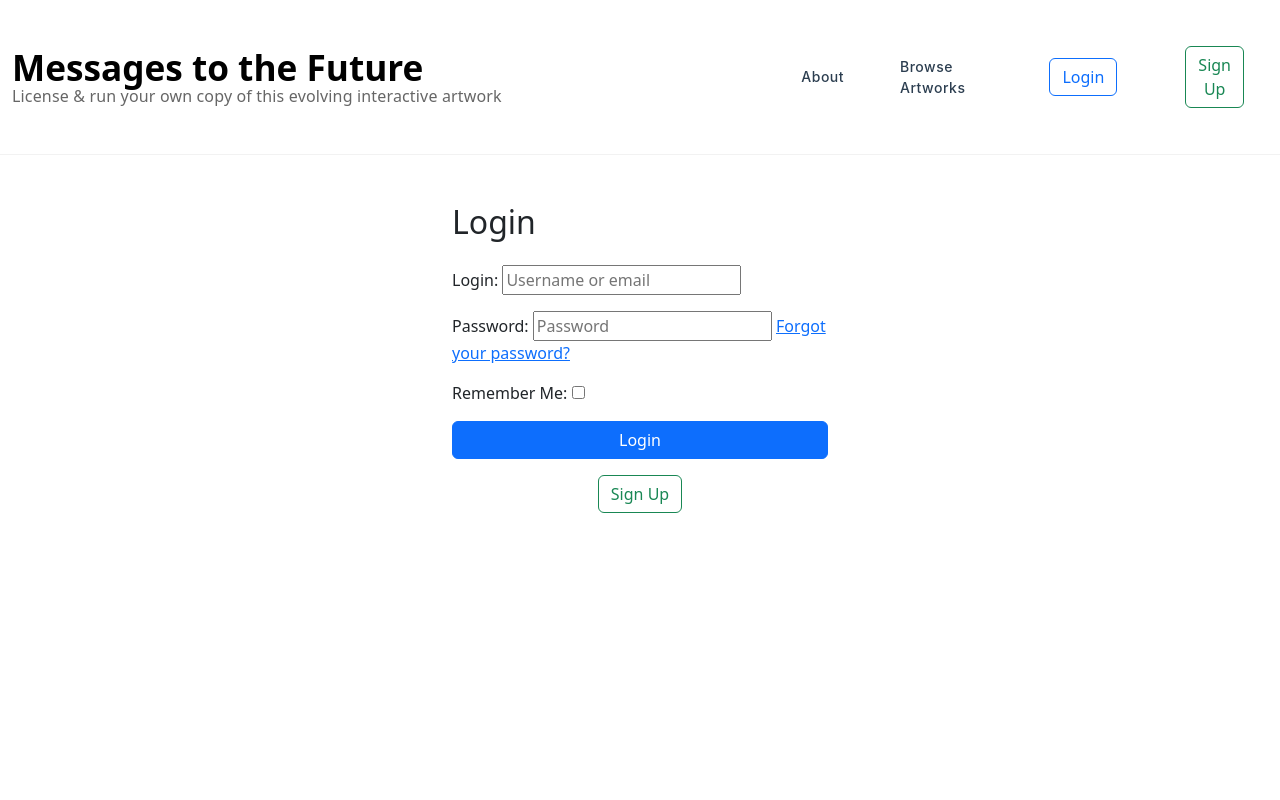
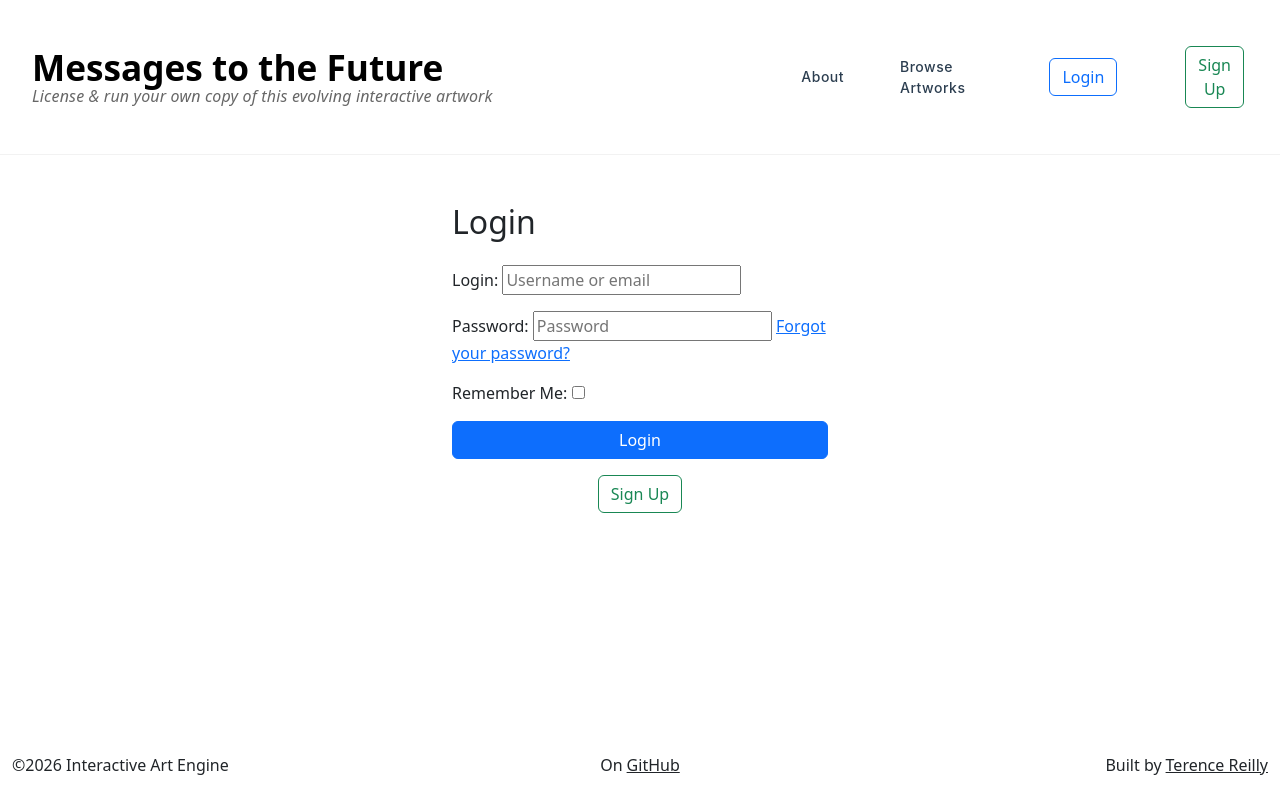
Before and after one commit to terencereilly/Interactive-art-engine, a Django app: a page that uses templates/base.html in a window 1280 px wide. Run offline with Django 5.2, Linux system fonts and the light colour scheme.

Commit message:
Update footer layout and content for improved branding and copyright information

```diff
--- a/templates/base.html
+++ b/templates/base.html
@@ -50,8 +50,8 @@
                 <div class="row w-100">
                     <div class="col-12 col-md-auto">
                         <a class="navbar-brand space-grotesk-regular text-break" href="/" style="line-height:1.1; white-space:normal; word-break:break-word;">
-                            <span style="display:block;font-size:2.2rem;font-weight:700;">Messages to the Future</span>
-                            <span class="navbar-tagline d-block" style="font-size:1rem;font-weight:400;color:#666;margin-top:0.1rem;letter-spacing:0.01em; white-space:normal; word-break:break-word;">License &amp; run your own copy of this evolving interactive artwork</span>
+                            <span style="display:block; margin-left:20px; font-size:2.2rem;font-weight:700;">Messages to the Future</span>
+                            <span class="navbar-tagline d-block" style="margin-left:20px; font-size:1rem;font-weight:400;color:#666;margin-top:0.1rem;letter-spacing:0.01em; white-space:normal; word-break:break-word;"><i>License &amp; run your own copy of this evolving interactive artwork</i></span>
                         </a>
                     </div>
                 </div>
@@ -93,12 +93,16 @@
         {% block content %}{% endblock %}
     </main>
     <!-- Footer (from homepage, now site-wide) -->
-    <footer class="container-fluid" style="position:fixed; bottom:0; left:0; height: 100px; width:100vw; background:#fff; z-index:1000; box-shadow:none;">
-        <div class="row">
-            <div class="col-12 d-flex justify-content-end align-items-center">
-                <a href="https://x.com/OltaArt" target="_blank" rel="noopener noreferrer" class="social-link"><i class="fa-brands fa-twitter social-icon"></i></a>
-                <a href="https://facebook.com" target="_blank" rel="noopener noreferrer" class="social-link"><i class="fa-brands fa-facebook social-icon"></i></a>
-                <a href="https://youtube.com" target="_blank" rel="noopener noreferrer" class="social-link"><i class="fa-brands fa-youtube social-icon"></i></a>
+    <footer class="container-fluid" style="position:fixed; bottom:0; left:0; height: 70px; width:100vw; background:#fff; z-index:1000; box-shadow:none;">
+        <div class="row h-100">
+            <div class="col-4 d-flex align-items-center" style="font-size:1rem;">
+                &copy;2026 Interactive Art Engine
+            </div>
+            <div class="col-4 d-flex align-items-center justify-content-center" style="font-size:1rem;">
+                On<a href="https://github.com/terencereilly/Interactive-art-engine" target="_blank" rel="noopener" style="color:inherit;text-decoration:underline;margin-left:4px;">GitHub</a>
+            </div>
+            <div class="col-4 d-flex align-items-center justify-content-end" style="font-size:1rem;">
+                Built by <a href="https://www.terencereilly.com" target="_blank" rel="noopener" style="color:inherit;text-decoration:underline;margin-left:4px;">Terence Reilly</a>
             </div>
         </div>
     </footer>
```
